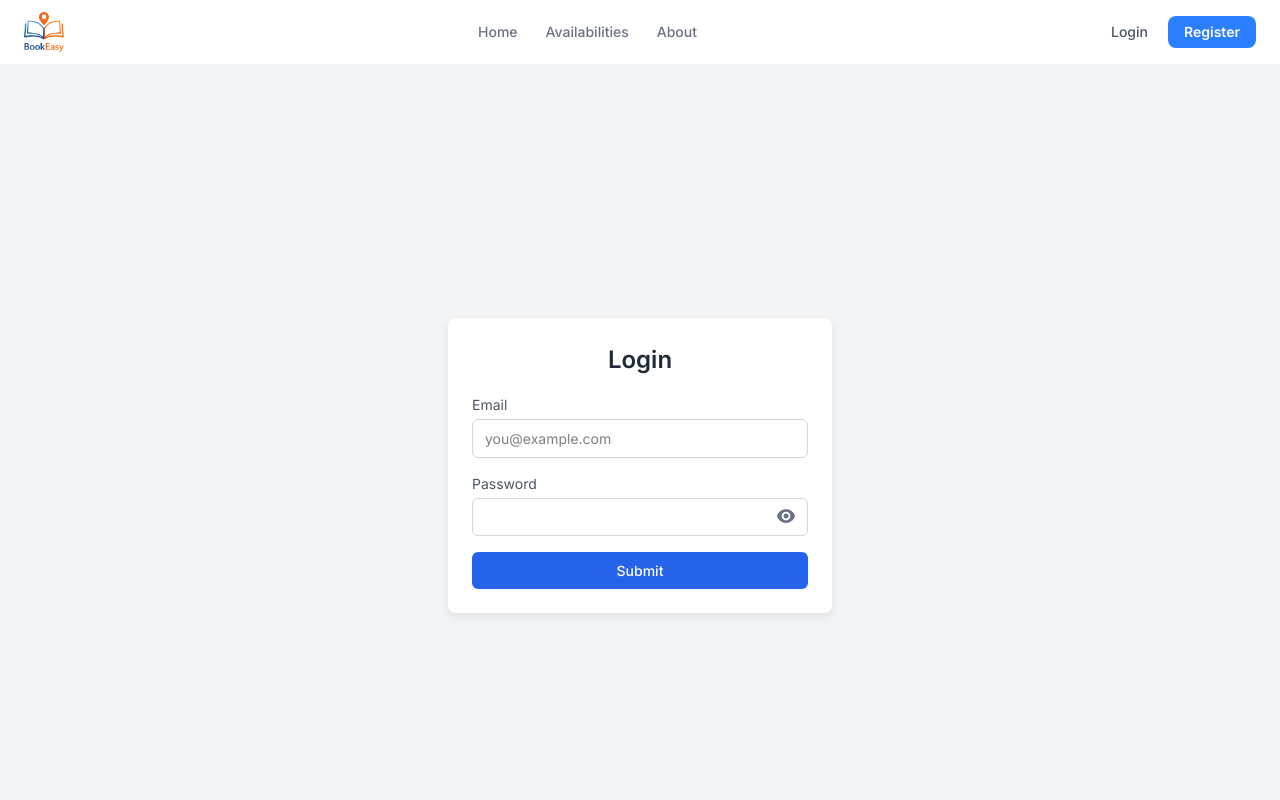
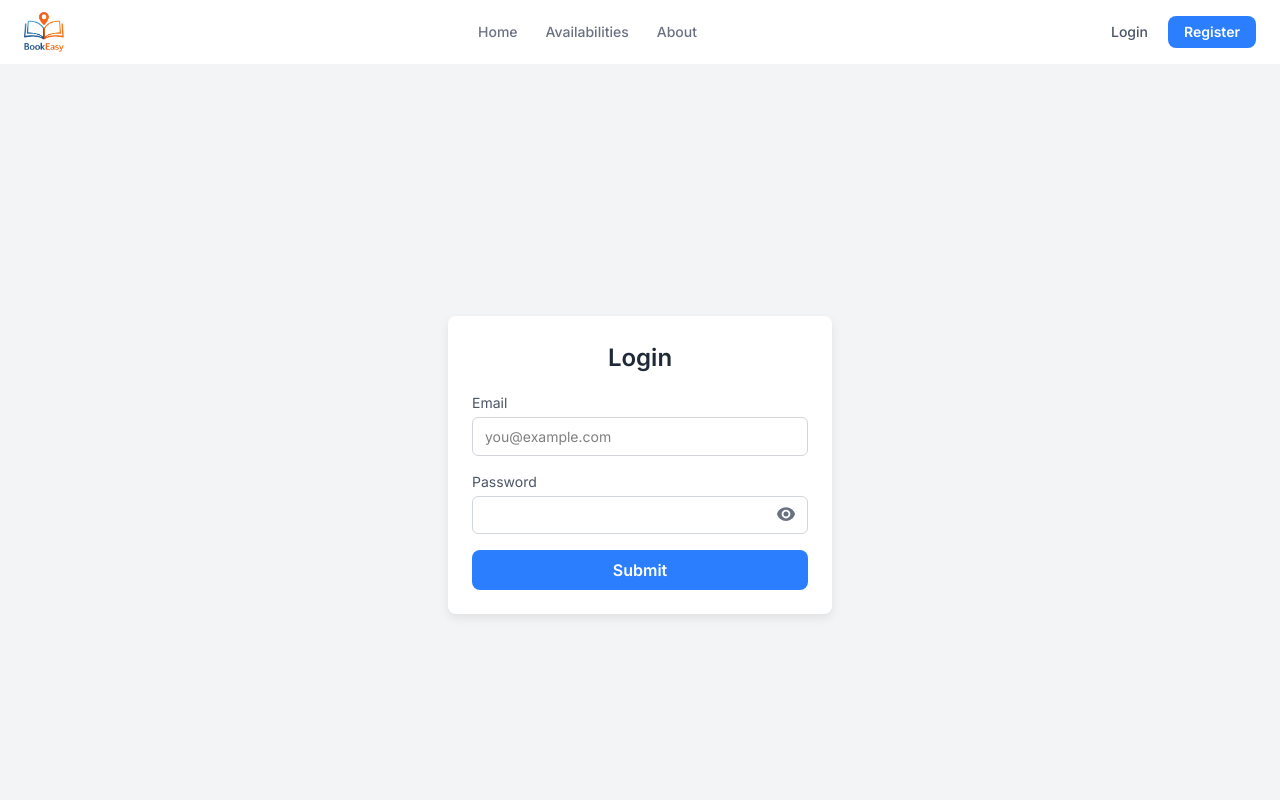
Before and after one commit to lucasamsellem/bookeasy, a Next.js app in the folder frontend/: page /login in a window 1280 px wide. Shown: the top 800 px of the page. Built offline with nearby package versions, Linux system fonts and the light colour scheme; no server answers.

Commit message:
refac(login): replaced submit btn login form by ActionBUtton component

```diff
--- a/frontend/components/ActionButton.tsx
+++ b/frontend/components/ActionButton.tsx
@@ -1,18 +1,29 @@
 import { ReactNode } from 'react';
+import Spinner from './Spinner';
 
 type ActionButtonProps = {
   text: string;
+  type: 'button' | 'submit' | 'reset';
   icon?: ReactNode; // optionnel
-  onClick: () => void;
+  onClick?: () => void;
+  isLoading?: boolean;
 };
 
-export default function ActionButton({ text, icon, onClick }: ActionButtonProps) {
+export default function ActionButton({
+  text,
+  type = 'button',
+  icon,
+  isLoading,
+  onClick,
+}: ActionButtonProps) {
   return (
     <button
-      className='px-4 py-2 hover:opacity-80 transition bg-blue-500 text-white font-semibold rounded-lg flex items-center gap-2'
+      className='px-4 justify-center py-2 hover:opacity-80 transition bg-blue-500 text-white font-semibold rounded-lg flex items-center gap-3'
       onClick={onClick}
+      type={type}
+      disabled={isLoading}
     >
-      {icon} {text}
+      {isLoading ? <Spinner /> : icon} {text}
     </button>
   );
 }
--- a/frontend/components/LoginForm.tsx
+++ b/frontend/components/LoginForm.tsx
@@ -6,6 +6,7 @@ import { useMutation } from '@tanstack/react-query';
 import { type User } from '@backend/controllers/user.controller';
 import PasswordInput from './PasswordInput';
 import './LoginForm.scss';
+import ActionButton from './ActionButton';
 
 interface LoginBody {
   email: string;
@@ -23,7 +24,6 @@ export default function LoginForm() {
   const {
     mutate: loginMutation,
     isPending,
-    isSuccess,
     isError,
     error,
   } = useMutation({
@@ -69,11 +69,8 @@ export default function LoginForm() {
 
       <PasswordInput value={password} handleChange={(e) => setPassword(e.target.value)} />
 
-      <button type='submit' className='login__submit'>
-        {isPending ? 'Loading...' : 'Submit'}
-      </button>
+      <ActionButton text='Submit' type='submit' isLoading={isPending} />
 
-      {isSuccess && <p className='login__success'>Login successful!</p>}
       {isError && <p className='login__error'>Login failed ({error?.message})</p>}
     </form>
   );
--- a/frontend/components/Spinner.tsx
+++ b/frontend/components/Spinner.tsx
@@ -3,7 +3,7 @@ export default function Spinner({ centered = false }: { centered?: boolean }) {
     <div
       className={`${centered ? 'absolute top-1/2 left-1/2' : ''} flex justify-center items-center`}
     >
-      <div className='size-6 border-4 border-blue-500 border-t-transparent rounded-full animate-spin'></div>
+      <div className='size-5 border-4 border-white border-t-transparent rounded-full animate-spin'></div>
     </div>
   );
 }
--- /dev/null
+++ b/frontend/global.d.ts
@@ -0,0 +1 @@
+declare module '*.scss';
```
